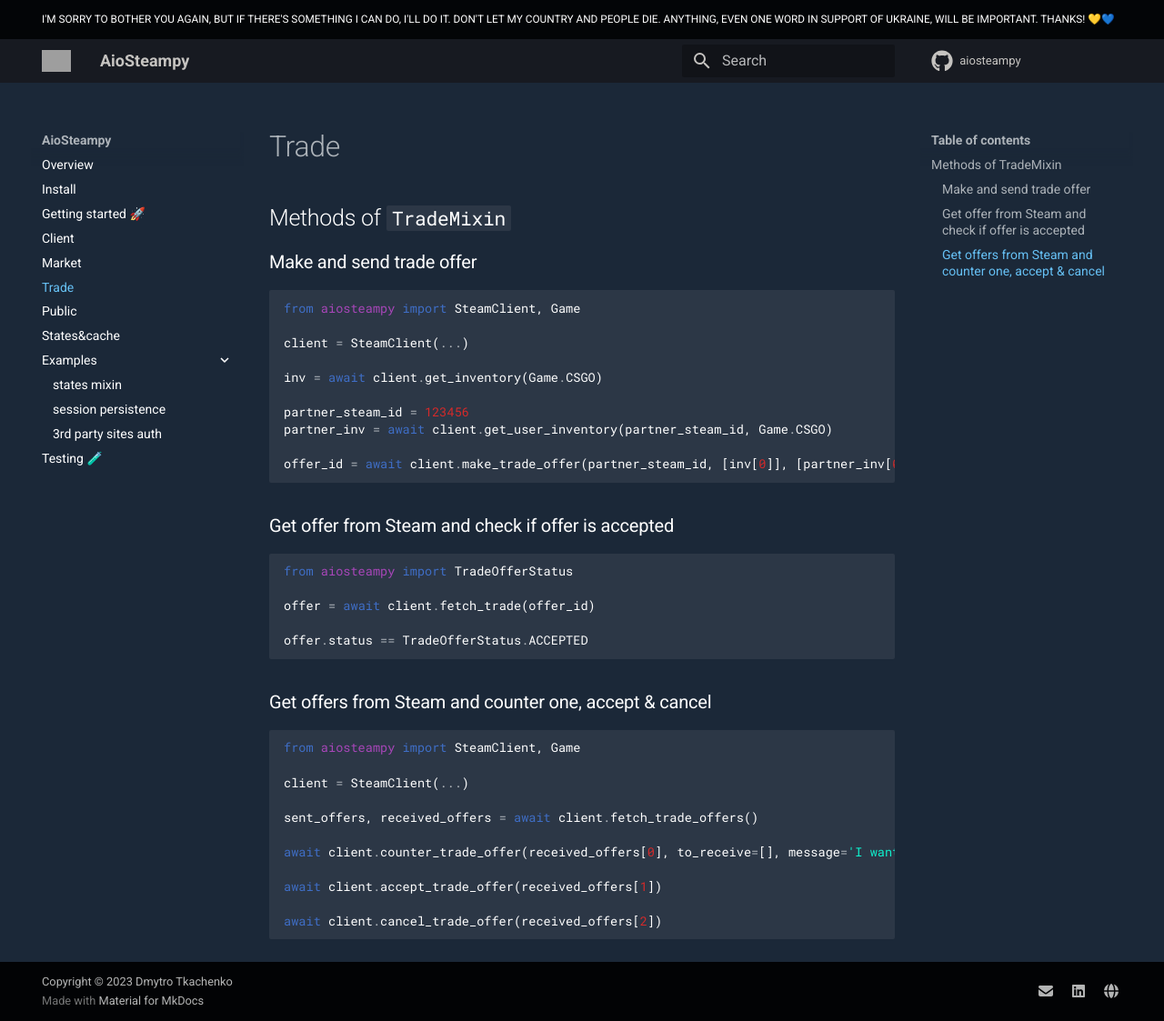
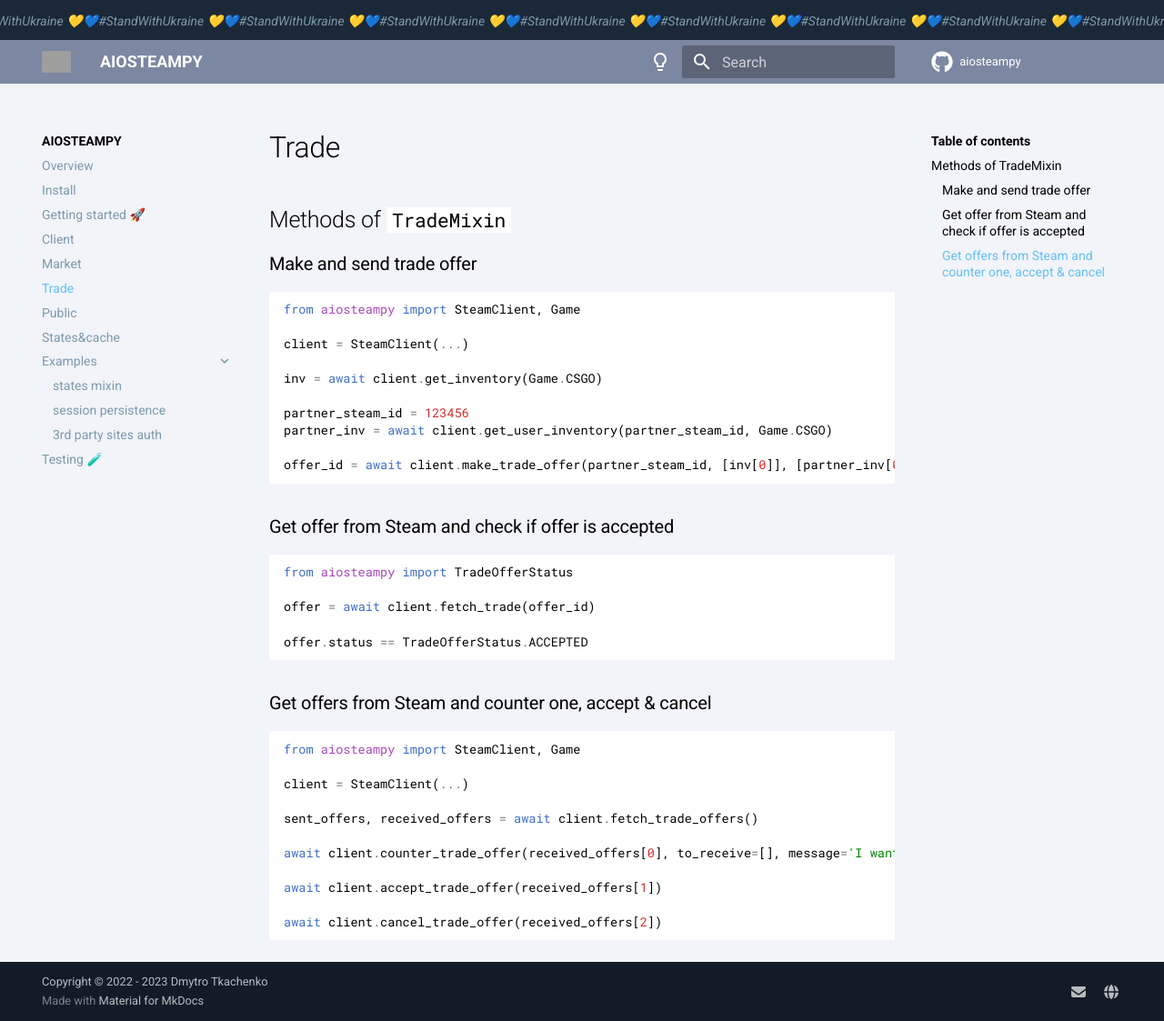
Before and after one commit to somespecialone/aiosteampy, an MkDocs documentation site: the page built from docs/trade.md, in a window 1280 px wide and 1123 px high. Shown: the whole window at 91% size. Built offline with MkDocs 1.6.1 and Material for MkDocs 9.7.7, drawn with Linux system fonts in a browser that asks for light colours; comment, search, counter and statistics services are not loaded; grey boxes are pictures that could not be loaded.

Commit message:
📖 Update `mkdocs`, `mkdocs-material`, add light palette, minor change of theme.

```diff
--- a/docs/theme/extra.css
+++ b/docs/theme/extra.css
@@ -1,16 +1,15 @@
-:root, [data-md-color-scheme=default] {
+[data-md-color-scheme] {
     --md-primary-fg-color: #171A21;
     --md-primary-bg-color: #c5c3c0;
     --md-default-bg-color: #1b2838;
-    --md-default-fg-color: #fff;
-    --md-default-fg-color--light: #acb2b8;
+    --md-default-fg-color: #b8b6b4;
+    --md-default-fg-color--light: #fff;
     --md-accent-fg-color: #66C0F4;
-    --md-default-fg-color--lighter: rgba(136, 136, 136, 0.32);
-}
+    --md-default-fg-color--lighter: rgba(136, 136, 136, 0.5);
 
-:root > * {
-    --md-typeset-a-color: var(--md-accent-fg-color);
-    --md-default-fg-color--lightest: var(--md-default-fg-color--lighter);
+    --md-typeset-a-color: #C6D4DF;
+    --md-typeset-color: var(--md-default-fg-color);
+    --md-footer-bg-color: #000;
 
     /* Code blocks colors */
     --md-code-fg-color: white;
@@ -18,16 +17,59 @@
     --md-code-hl-name-color: white;
     --md-code-hl-string-color: #0FF1CE;
     --md-code-hl-punctuation-color: white;
+
+    --md-admonition-bg-color: var(--md-default-bg-color)
+}
+
+[data-md-color-scheme=light] {
+    --md-primary-fg-color: #7c87a1;
+    --md-primary-bg-color: #fff;
+    --md-default-bg-color: #f2f4fa;
+    --md-default-fg-color: #656463;
+
+    --md-default-fg-color--light: #000;
+    --md-accent-fg-color: #66C0F4;
+
+    --md-typeset-a-color: #7c99ab;
+
+    /* Code blocks colors */
+    --md-code-fg-color: #000;
+    --md-code-bg-color: #fff;
+    --md-code-hl-name-color: #000;
+    --md-code-hl-string-color: green;
+    --md-code-hl-punctuation-color: #000;
+
+    --md-footer-bg-color: #1b2838;
+}
+
+/* nav titles, list, anchors */
+.md-nav__title, .md-typeset h2, .md-typeset h3 {
+    color: var(--md-default-fg-color--light);
+}
+
+.md-nav__list {
+    color: var(--md-typeset-a-color);
+}
+
+.md-nav__item .md-nav__link--active {
+    color: var(--md-accent-fg-color);
 }
 
 /* mkautodoc */
-div.autodoc-docstring {
-  padding-left: 20px;
-  margin-bottom: 30px;
-  border-left: 5px solid rgba(230, 230, 230);
+/*div.autodoc-docstring {*/
+/*    padding-left: 20px;*/
+/*    margin-bottom: 30px;*/
+/*    border-left: 5px solid rgba(230, 230, 230);*/
+/*}*/
+
+/*div.autodoc-members {*/
+/*    padding-left: 20px;*/
+/*    margin-bottom: 15px;*/
+/*}*/
+
+/* steam style */
+::selection {
+    background: var(--md-accent-fg-color);
+    text-shadow: 1px 1px 2px rgba(0, 0, 0, 0.6666666667);
+    color: white;
 }
-
-div.autodoc-members {
-  padding-left: 20px;
-  margin-bottom: 15px;
-}
--- a/docs/theme/main.html
+++ b/docs/theme/main.html
@@ -1,13 +1,47 @@
 {% extends "base.html" %}
 
 {% block announce %}
-    <style>
-        #announce-ukraine {
-            font-size: 0.59rem;
+<style>
+    @keyframes marquee-left {
+        to {
+            transform: translateX(-100%);
         }
-    </style>
-  <div id="announce-ukraine">
-      I'M SORRY TO BOTHER YOU AGAIN, BUT IF THERE'S SOMETHING I CAN DO, I'LL DO IT. DON'T LET MY COUNTRY AND PEOPLE DIE.
-      ANYTHING, EVEN ONE WORD IN SUPPORT OF UKRAINE, WILL BE IMPORTANT. THANKS! 💛💙
-  </div>
+    }
+
+    #announce-ukraine {
+        height: 1rem;
+    }
+
+    #announce-ukraine > a {
+        position: absolute;
+        left: 0;
+        right: 0;
+        overflow: hidden;
+
+        display: flex;
+        white-space: nowrap;
+
+        font-style: italic;
+    }
+
+    #announce-ukraine > a > span {
+        animation: marquee-left 1s linear infinite;;
+    }
+</style>
+<div id="announce-ukraine">
+    <a href="https://stand-with-ukraine.pp.ua">
+        <span>#StandWithUkraine 💛💙</span>
+        <span>#StandWithUkraine 💛💙</span>
+        <span>#StandWithUkraine 💛💙</span>
+        <span>#StandWithUkraine 💛💙</span>
+        <span>#StandWithUkraine 💛💙</span>
+        <span>#StandWithUkraine 💛💙</span>
+        <span>#StandWithUkraine 💛💙</span>
+        <span>#StandWithUkraine 💛💙</span>
+        <span>#StandWithUkraine 💛💙</span>
+        <span>#StandWithUkraine 💛💙</span>
+        <span>#StandWithUkraine 💛💙</span>
+        <span>#StandWithUkraine 💛💙</span>
+    </a>
+</div>
 {% endblock %}
--- a/mkdocs.yml
+++ b/mkdocs.yml
@@ -1,10 +1,12 @@
-site_name: AioSteampy
+site_name: AIOSTEAMPY
 site_url: https://aiosteampy.somespecial.one
+site_author: Dmytro Tkachenko
+site_description: Simple library to trade and interact with steam market, webapi, guard.
 
 repo_name: aiosteampy
 repo_url: https://github.com/somespecialone/aiosteampy
 
-copyright: Copyright &copy; 2023 Dmytro Tkachenko
+copyright: Copyright &copy; 2022 - 2023 Dmytro Tkachenko
 
 theme:
   name: material
@@ -21,6 +23,19 @@
     - navigation.expand
     - navigation.top
     - toc.follow
+    - search.suggest
+
+  palette:
+  - media: "(prefers-color-scheme: dark)"
+    scheme: default
+    toggle:
+      icon: material/lightbulb
+      name: Switch to light mode
+  - media: "(prefers-color-scheme: light)"
+    scheme: light
+    toggle:
+      icon: material/lightbulb-outline
+      name: Switch to dark mode
 
 extra_css:
   - theme/extra.css
@@ -29,8 +44,6 @@
   social:
     - icon: fontawesome/solid/envelope
       link: mailto:tkachenkodmitriy@yahoo.com
-    - icon: fontawesome/brands/linkedin
-      link: https://www.linkedin.com/in/somespecialone/
     - icon: fontawesome/solid/globe
       link: https://somespecial.one
 
--- a/pyproject.toml
+++ b/pyproject.toml
@@ -43,9 +43,9 @@
 optional = true
 
 [tool.poetry.group.docs.dependencies]
-mkdocs = "^1.4.2"
-mkdocs-material = "^8.5.11"
-mkdocs-git-revision-date-localized-plugin = "^1.2.0"
+mkdocs = "^1.5.3"
+mkdocs-material = "^9.4.7"
+mkdocs-git-revision-date-localized-plugin = "^1.2.1"
 mkdocs-include-markdown-plugin = "^3.9.1"
 
 [tool.pytest.ini_options]
```
Also changed, not shown: 2 other files.
